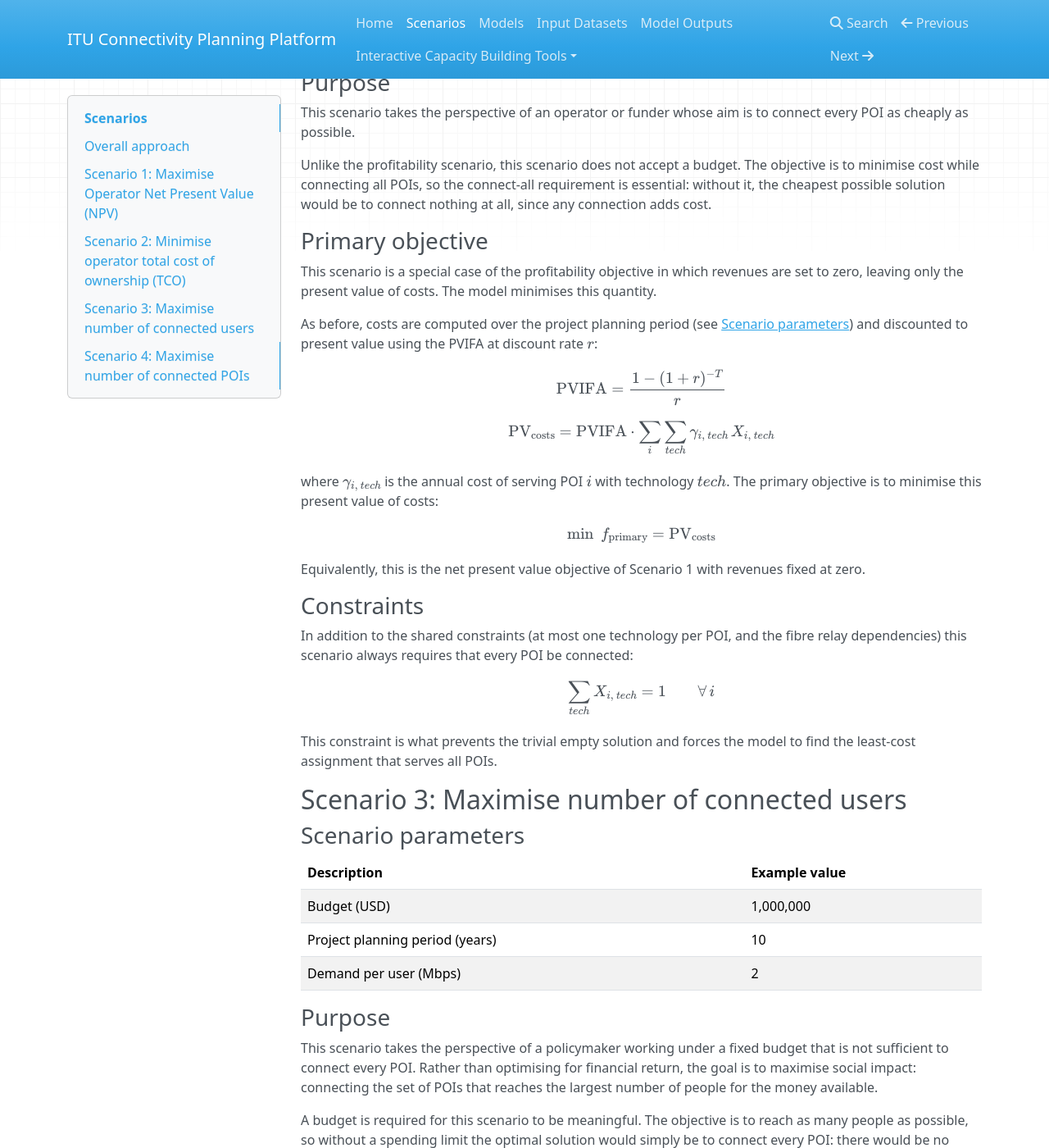
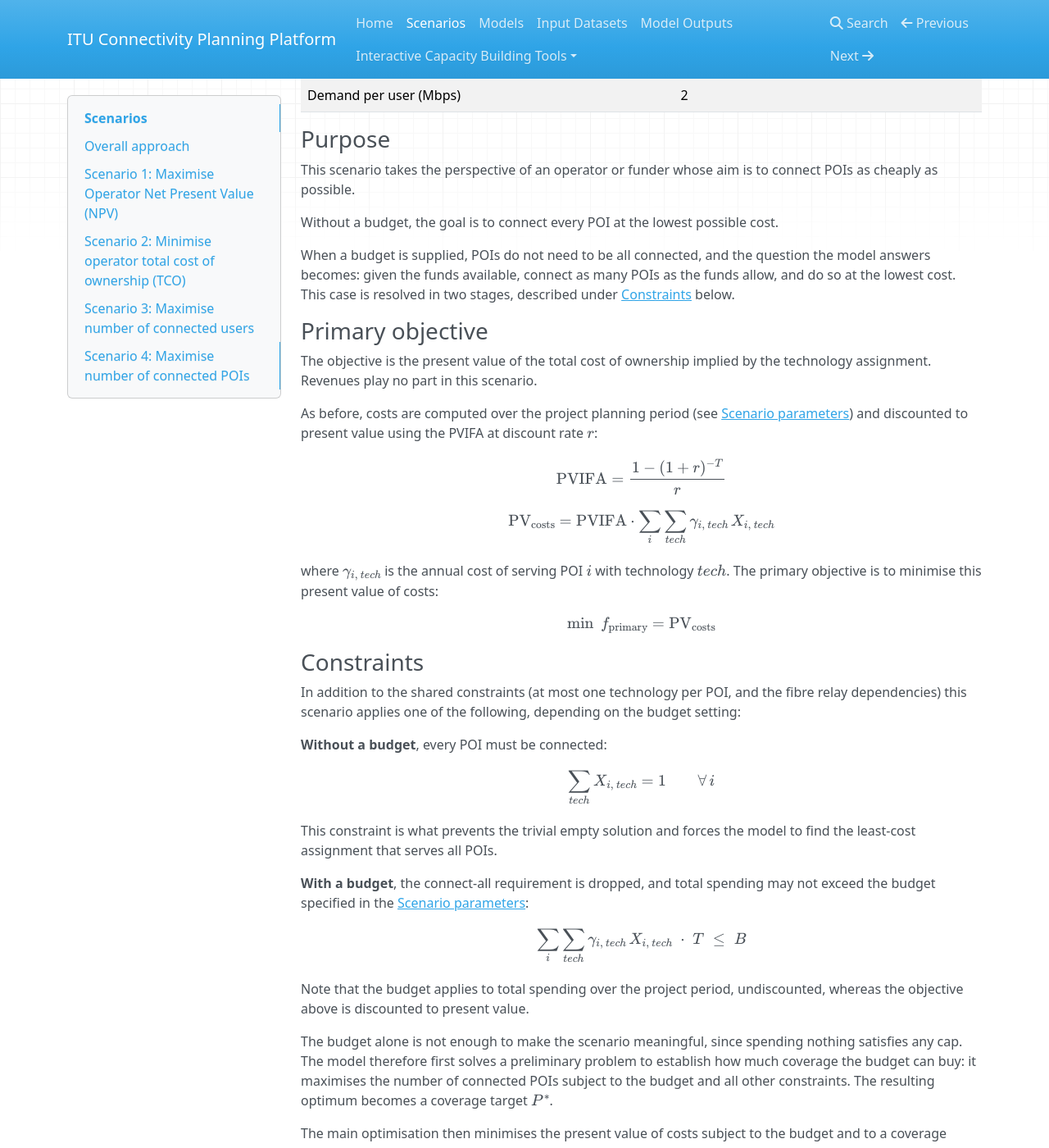
Before and after one commit to FNS-Division/cpp-user-guide, an MkDocs documentation site: the page built from docs/scenarios.md, in a window 1280 px wide and 1400 px high, scrolled down 5775 px. Shown: the whole window at 82% size. Built offline with MkDocs 1.6.1, drawn with Linux system fonts in a browser that asks for light colours; nearby versions of some CDN libraries; formulas are drawn with MathJax 3; some of the changed text lies outside the part shown.

Commit message:
Refactor documentation for consistency and clarity - Updated terminology from "demand model" to "demand analysis" in multiple documents for consistency. - Corrected formatting of variable names in mathematical equations across various sections. - Clarified scenario descriptions and objectives in the scenarios documentation. - Enhanced explanations regarding budget constraints and coverage targets in the context of technology assignment.

```diff
--- a/docs/scenarios.md
+++ b/docs/scenarios.md
@@ -54,7 +54,7 @@ The capacity objective counts the POIs whose assigned technology can meet their
 $$
 c_{i,\,tech} =
 \begin{cases}
-1 & \text{if } Q_i \leq \texttt{max_throughput}_{tech} \\
+1 & \text{if } Q_i \leq \texttt{max\_throughput}_{tech} \\
 0 & \text{otherwise}
 \end{cases}
 $$
@@ -169,20 +169,23 @@ These are the scenario parameters:
 
 | Description | Example value |
 |------------|---------------|
+| Budget (USD) | _(none by default; optional)_ |
 | Project planning period (years) | 10 |
 | Demand per user (Mbps) | 2 |
 
 ### Purpose
 
-This scenario takes the perspective of an operator or funder whose aim is to connect every POI as cheaply as possible.
+This scenario takes the perspective of an operator or funder whose aim is to connect POIs as cheaply as possible.
 
-Unlike the profitability scenario, this scenario does not accept a budget. The objective is to minimise cost while connecting all POIs, so the connect-all requirement is essential: without it, the cheapest possible solution would be to connect nothing at all, since any connection adds cost.
+Without a budget, the goal is to connect every POI at the lowest possible cost.
+
+When a budget is supplied, POIs do not need to be all connected, and the question the model answers becomes: given the funds available, connect as many POIs as the funds allow, and do so at the lowest cost. This case is resolved in two stages, described under [Constraints](#constraints_1) below.
 
 ### Primary objective
 
-This scenario is a special case of the profitability objective in which revenues are set to zero, leaving only the present value of costs. The model minimises this quantity.
+The objective is the present value of the total cost of ownership implied by the technology assignment. Revenues play no part in this scenario.
 
-As before, costs are computed over the project planning period (see [Scenario parameters](#scenario-parameters)) and discounted to present value using the PVIFA at discount rate \(r\):
+As before, costs are computed over the project planning period (see [Scenario parameters](#scenario-parameters_1)) and discounted to present value using the PVIFA at discount rate \(r\):
 
 $$
 \text{PVIFA} = \frac{1 - (1 + r)^{-T}}{r}
@@ -198,17 +201,35 @@ $$
 \min \; f_{\text{primary}} = \text{PV}_{\text{costs}}
 $$
 
-Equivalently, this is the net present value objective of Scenario 1 with revenues fixed at zero.
-
 ### Constraints
 
-In addition to the shared constraints (at most one technology per POI, and the fibre relay dependencies) this scenario always requires that every POI be connected:
+In addition to the shared constraints (at most one technology per POI, and the fibre relay dependencies) this scenario applies one of the following, depending on the budget setting:
+
+**Without a budget**, every POI must be connected:
 
 $$
 \sum_{tech} X_{i,\,tech} = 1 \qquad \forall\, i
 $$
 
 This constraint is what prevents the trivial empty solution and forces the model to find the least-cost assignment that serves all POIs.
+
+**With a budget**, the connect-all requirement is dropped, and total spending may not exceed the budget specified in the [Scenario parameters](#scenario-parameters_1):
+
+$$
+\sum_{i}\sum_{tech} \gamma_{i,\,tech}\, X_{i,\,tech} \;\cdot\; T \;\leq\; B
+$$
+
+Note that the budget applies to total spending over the project period, undiscounted, whereas the objective above is discounted to present value.
+
+The budget alone is not enough to make the scenario meaningful, since spending nothing satisfies any cap. The model therefore first solves a preliminary problem to establish how much coverage the budget can buy: it maximises the number of connected POIs subject to the budget and all other constraints. The resulting optimum becomes a coverage target \(P^{*}\).
+
+The main optimisation then minimises the present value of costs subject to the budget and to a coverage floor:
+
+$$
+\sum_{i} Y_i \;\geq\; P^{*}
+$$
+
+where \(Y_i\) indicates whether POI \(i\) is connected. The net effect is that, among all assignments reaching the maximum coverage, the model selects the cheapest. The coverage target is also applied to the auxiliary solves used to rescale the objectives (see [Rescaling and combining the objectives](#rescaling-and-combining-the-objectives)).
 
 ## Scenario 3: Maximise number of connected users
 
```
Also changed, not shown: other parts of docs/scenarios.md (+2 -2 lines), docs/inputdata.md (+1 -1 lines), docs/models.md (+20 -20 lines), docs/diagrams/scenarios-generic.drawio.svg.
